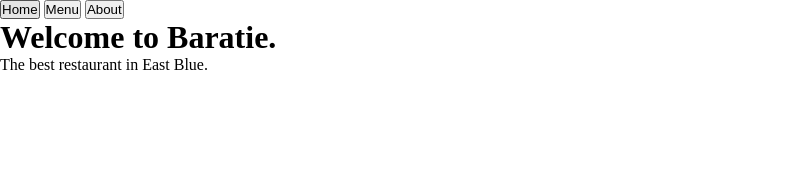
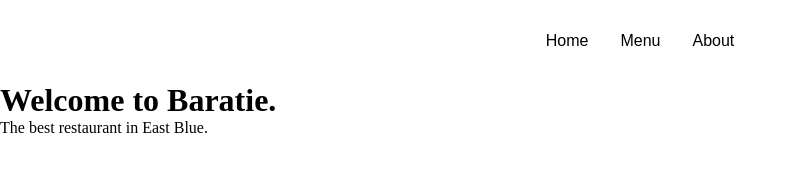
Before and after one commit to thonsm06/restaurant, a website built with webpack: page src/template.html in a window 1280 px wide. Shown: the whole page, without its empty margins (0-798 px from the left). Built offline with nearby package versions, Linux system fonts and the light colour scheme.

Commit message:
Minor changes

```diff
--- a/src/about.js
+++ b/src/about.js
@@ -6,5 +6,4 @@ h2.textContent = "Food is what we do";
 
 about_content.appendChild(h2);
 
-
 export {about_content};
--- a/src/index.js
+++ b/src/index.js
@@ -2,6 +2,8 @@ import "./style.css";
 import {home_content} from "./home.js";
 import {menu_content} from "./menu.js";
 import {about_content} from "./about.js";
+
+
 
 const content = document.querySelector("#content");
 content.appendChild(home_content);
--- a/src/style.css
+++ b/src/style.css
@@ -1,4 +1,20 @@
 * {
     list-style-type: none;
+}
+
+header {
+    width: 100vw;
+}
+nav {
+    display: flex;
+    justify-content: center;
+    gap: 2rem;
+    margin: 2rem;
+    font-size: 1rem;
 
 }
+.buttons button{
+    font-size: 1rem;
+    border: none;
+    background-color: white;
+}
--- a/src/template.html
+++ b/src/template.html
@@ -3,7 +3,7 @@
 <head>
     <meta charset="UTF-8">
     <meta name="viewport" content="width=device-width, initial-scale=1.0">
-    <title>Document</title>
+    <title>Baratie</title>
 </head>
 <body>
     <header>
```
